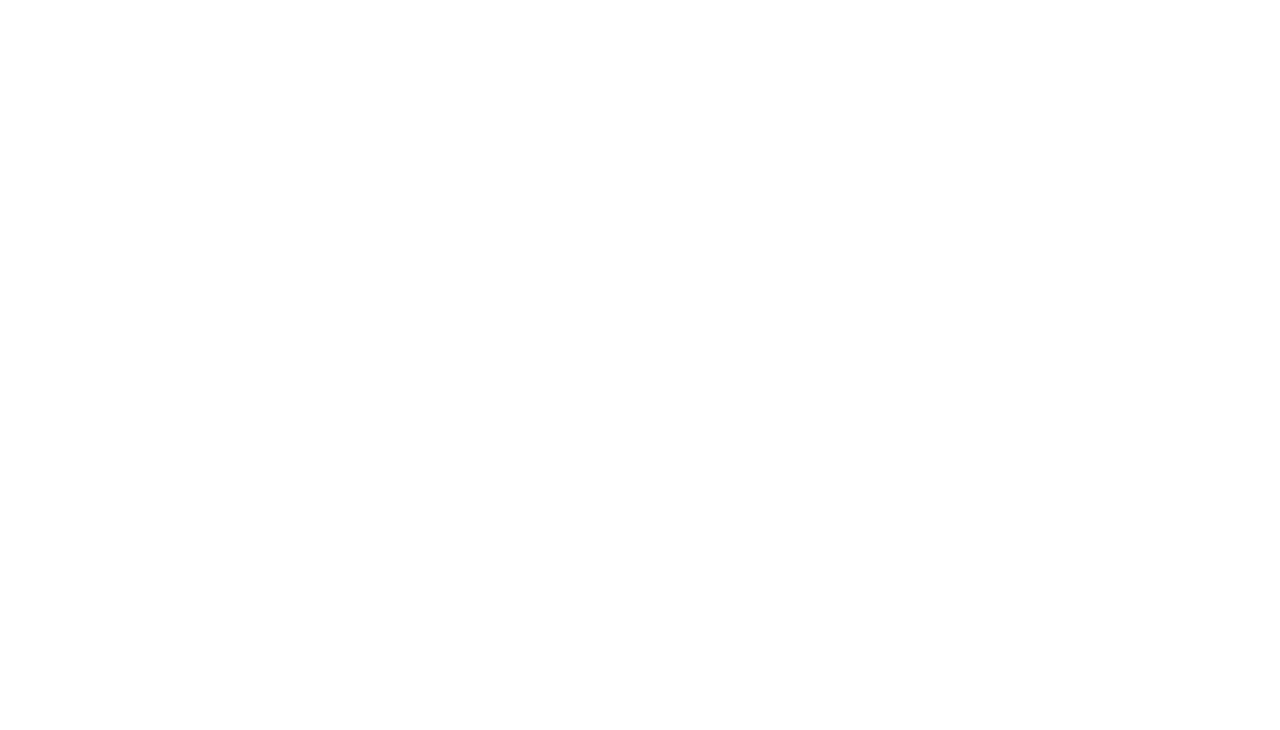
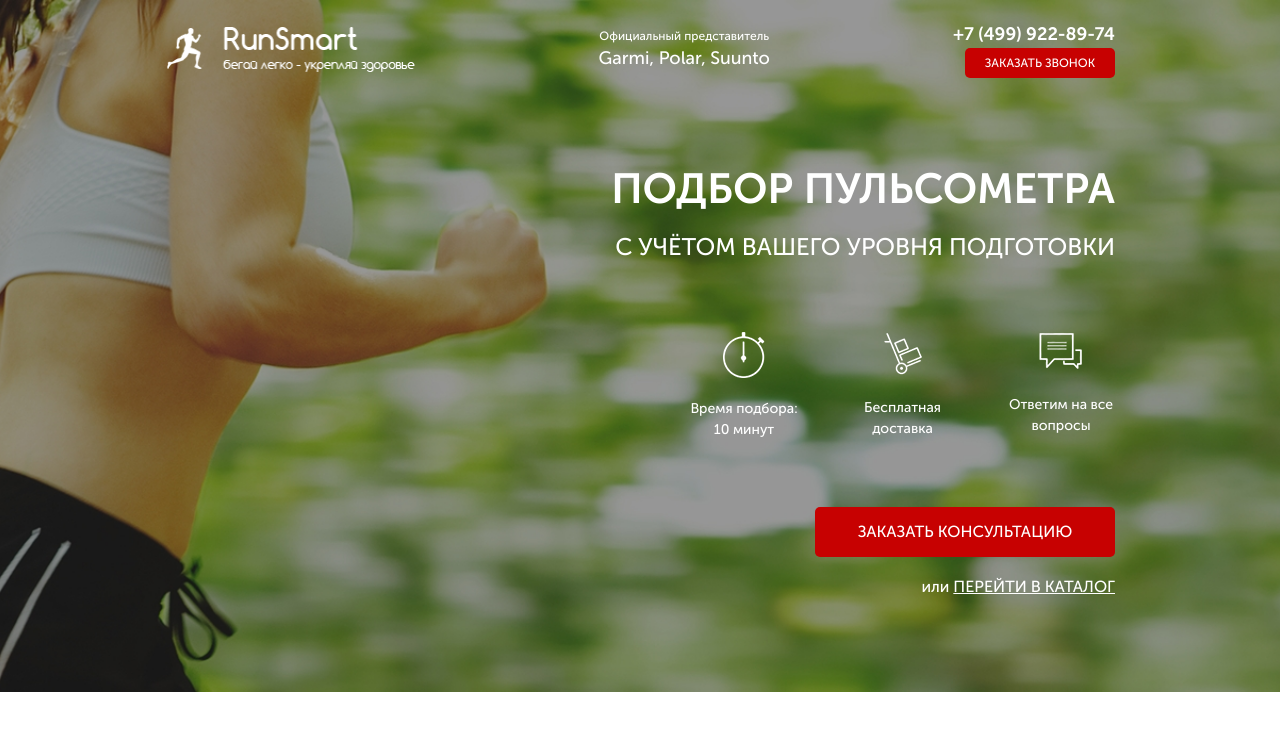
Before and after one commit to still-ruslan/pulse, a website: page src/index.html in a window 1280 px wide. Drawn offline with nearby package versions, Linux system fonts and the light colour scheme; files that its build step writes are made by us from their sources.

Commit message:
promo page final

```diff
--- a/src/index.html
+++ b/src/index.html
@@ -7,9 +7,54 @@
     <title>Pulse</title>
     <link rel="stylesheet" href="css/bootstrap-reboot.min.css">
     <link rel="stylesheet" href="css/font.css">
-    <link rel="stylesheet" href="css/style.css">
+    <link rel="stylesheet" href="css/style.min.css">
 </head>
 <body>
+    <section class="promo">
+        <div class="container">
+            <header class="header">
+                <a href="#" class="header__logo">
+                    <img src="icons/logo.png" alt="logo">
+                </a>
+                <div class="header__official">
+                    Официальный представитель
+                    <span>Garmi, Polar, Suunto</span>
+                </div>
+                <div class="header__contacts">
+                    <a href="tel:+74999228974" class="header__phone">+7 (499) 922-89-74</a>
+                    <button class="button">заказать звонок</button>
+                </div>
+            </header>
 
+            <div class="promo__wrapper">
+                <h1 class="promo__title">Подбор пульсометра</h1>
+                <h2 class="promo__subtitle">с учётом Вашего уровня подготовки</h2>
+
+                <div class="promo__icons">
+                    <div class="promo__icon">
+                        <img src="icons/main_screen/timer.png" alt="timer">
+                        Время подбора:
+                        10 минут
+                    </div>
+                    <div class="promo__icon">
+                        <img src="icons/main_screen/hand-cart.png" alt="hand=cart">
+                        Бесплатная
+                        доставка
+                    </div>
+                    <div class="promo__icon">
+                        <img src="icons/main_screen/messages.png" alt="messages">
+                        Ответим
+                        на все вопросы
+                    </div>
+                </div>
+
+                <button class="button button_main">заказать кОНСУЛЬТАЦИЮ</button>
+                <div class="promo__link">
+                    или
+                    <a href="#">ПЕРЕЙТИ В КАТАЛОГ</a>
+                </div>
+            </div>
+        </div>
+    </section>
 </body>
 </html>
--- /dev/null
+++ b/src/sass/blocks/_buttons.scss
@@ -0,0 +1,17 @@
+.button {
+    width: 150px;
+    height: 30px;
+    border-radius: 5px;
+    background-color: $main-color;
+    border: none;
+    color: #ffffff;
+    font-size: 12px;
+    font-weight: 500;
+    text-transform: uppercase;
+    &_main {
+        margin-top: 67px;
+        width: 300px;
+        height: 50px;
+        font-size: 16px;
+    }
+}
--- /dev/null
+++ b/src/sass/blocks/_header.scss
@@ -0,0 +1,39 @@
+.header {
+    display: flex;
+    justify-content: space-between;
+    align-items: center;
+    &__logo {
+        width: 250px;
+        img {
+            width: 100%;
+        }
+    }
+
+    &__official {
+        color: #ffffff;
+        font-size: 12px;
+        font-weight: 500;
+        text-align: center;
+        span {
+            display: block;
+            font-size: 18px;
+        }
+    }
+
+    &__contacts {
+        display: flex;
+        flex-direction: column;
+        align-items: flex-end;
+    }
+
+    &__phone {
+        display: block;
+        color: #ffffff;
+        font-size: 18px;
+        font-weight: 700;
+        &:hover {
+            text-decoration: none;
+            color: #ffffff;
+        }
+    }
+}
--- /dev/null
+++ b/src/sass/blocks/_promo.scss
@@ -0,0 +1,55 @@
+.promo {
+    min-height: 650px;
+    padding: 21px 0 93px 0;
+    background: url(../../img/main.jpg) center (center/cover) no-repeat;
+    &__wrapper {
+        margin-top: 90px;
+        display: flex;
+        flex-direction: column;
+        align-items: flex-end;
+    }
+    &__title {
+        font-size: 42px;
+        font-weight: 700;
+        text-transform: uppercase;
+        line-height: 42px;
+        color: #ffffff;
+    }
+    &__subtitle {
+        margin-top: 17px;
+        color: #fff;
+        font-size: 24px;
+        line-height: 24px;
+        font-weight: 500;
+        text-transform: uppercase;
+    }
+    &__icons {
+        margin-top: 65px;
+        width: 425px;
+        display: flex;
+        justify-content: space-between;
+    }
+    &__icon {
+        width: 108px;
+        text-align: center;
+        color: #fff;
+        font-size: 14px;
+        font-weight: 500;
+        img {
+            display: block;
+            margin: 0 auto;
+            margin-bottom: 20px;
+        }
+    }
+    &__link {
+        color: #ffffff;
+        font-size: 16px;
+        font-weight: 500;
+        margin-top: 18px;
+        a {
+            color: #ffffff;
+            text-transform: uppercase;
+            text-decoration: underline;
+        }
+    }
+}
--- a/src/sass/style.scss
+++ b/src/sass/style.scss
@@ -2,3 +2,12 @@
 * {
     font-family: 'Museo Sans Cyrl', sans-serif;
 }
+
+.container  {
+    max-width: 950px;
+    margin: 0 auto;
+}
+
+@import 'blocks/promo';
+@import 'blocks/header';
+@import 'blocks/buttons'
```
Also changed, not shown: src/css/style.min.css.
